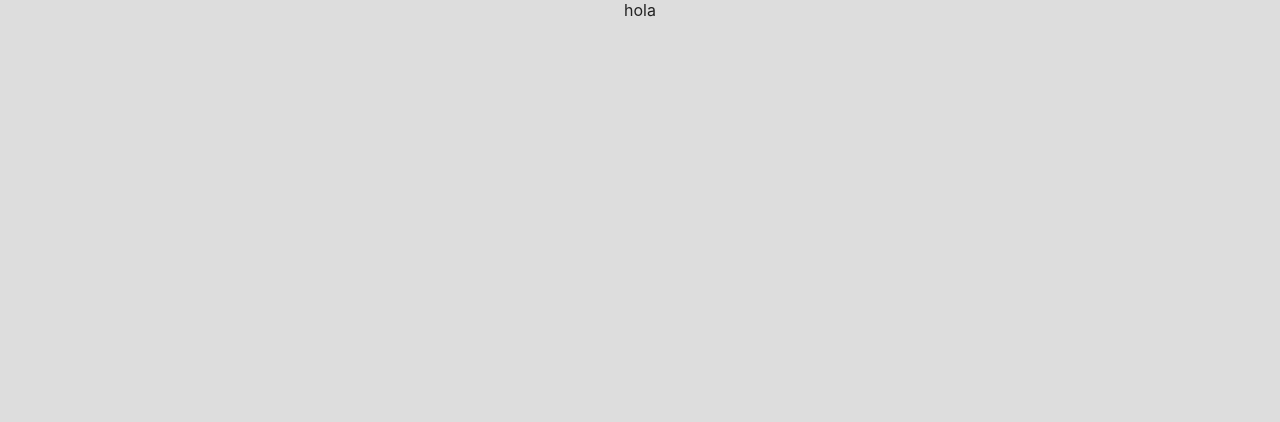
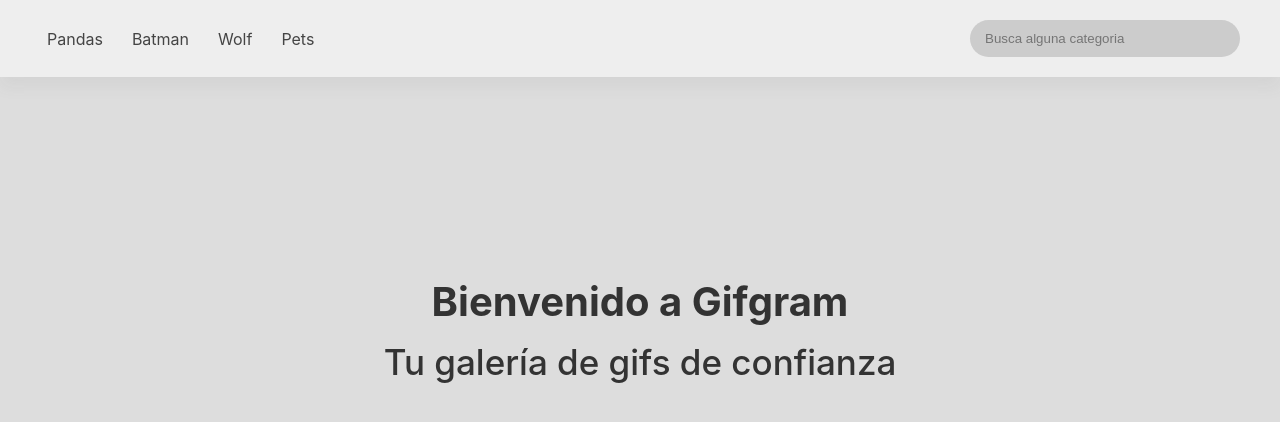
Before and after one commit to Edumorel/galeria-gifs, a React (Vite) app in the folder galeria/: page / in a window 1280 px wide. Shown: the top 422 px of the page. Built offline with nearby package versions, Linux system fonts and the light colour scheme.

Commit message:
Search and home

```diff
--- a/galeria/index.html
+++ b/galeria/index.html
@@ -4,7 +4,7 @@
 		<meta charset="UTF-8" />
 		<link rel="icon" type="image/svg+xml" href="/src/favicon.svg" />
 		<meta name="viewport" content="width=device-width, initial-scale=1.0" />
-    <title>Vite App</title>
+		<title>Gifgram</title>
 	</head>
 	<body>
 		<div id="root"></div>
--- a/galeria/src/components/search/Search.jsx
+++ b/galeria/src/components/search/Search.jsx
@@ -1,14 +1,29 @@
+import { useLocation } from 'wouter'
 import './search.css'
 
 const Search = () => {
+	const [location, setLocation] = useLocation()
+
+	const handleSubmit = (e) => {
+		e.preventDefault()
+		const form = e.target
+		const data = Object.fromEntries(new FormData(form))
+		let search = data.search.replace(' ', '-')
+
+		form.reset()
+
+		setLocation(`/${search}`)
+	}
+
 	return (
-		<div className='search'>
+		<form className='search' onSubmit={handleSubmit}>
 			<input
 				className='search_input'
 				type='text'
 				placeholder='Busca alguna categoria'
+				name='search'
 			/>
-		</div>
+		</form>
 	)
 }
 
--- a/galeria/src/pages/Home.jsx
+++ b/galeria/src/pages/Home.jsx
@@ -1,5 +1,19 @@
+import Header from '../containers/header/Header'
+import Nav from '../containers/header/Nav'
+
+import '../styles/home.css'
+
 const Home = () => {
-	return <div>hola</div>
+	return (
+		<>
+			<Header />
+
+			<main>
+				<h1 className='home_title'>Bienvenido a Gifgram</h1>
+				<h2 className='home_subtitle'>Tu galería de gifs de confianza</h2>
+			</main>
+		</>
+	)
 }
 
 export default Home
--- /dev/null
+++ b/galeria/src/styles/home.css
@@ -0,0 +1,27 @@
+main {
+	width: 100%;
+	margin: 200px 0 0 0;
+}
+
+.home_title {
+	font-size: 27px;
+	color: #333;
+	font-weight: 700;
+	margin: 0 0 15px 0;
+}
+
+.home_subtitle {
+	font-size: 20px;
+	color: #333;
+	font-weight: 500;
+}
+
+@media screen and (min-width: 600px) {
+	.home_title {
+		font-size: 40px;
+	}
+
+	.home_subtitle {
+		font-size: 35px;
+	}
+}
```
Lines whose indentation alone changed are shown as unchanged.
